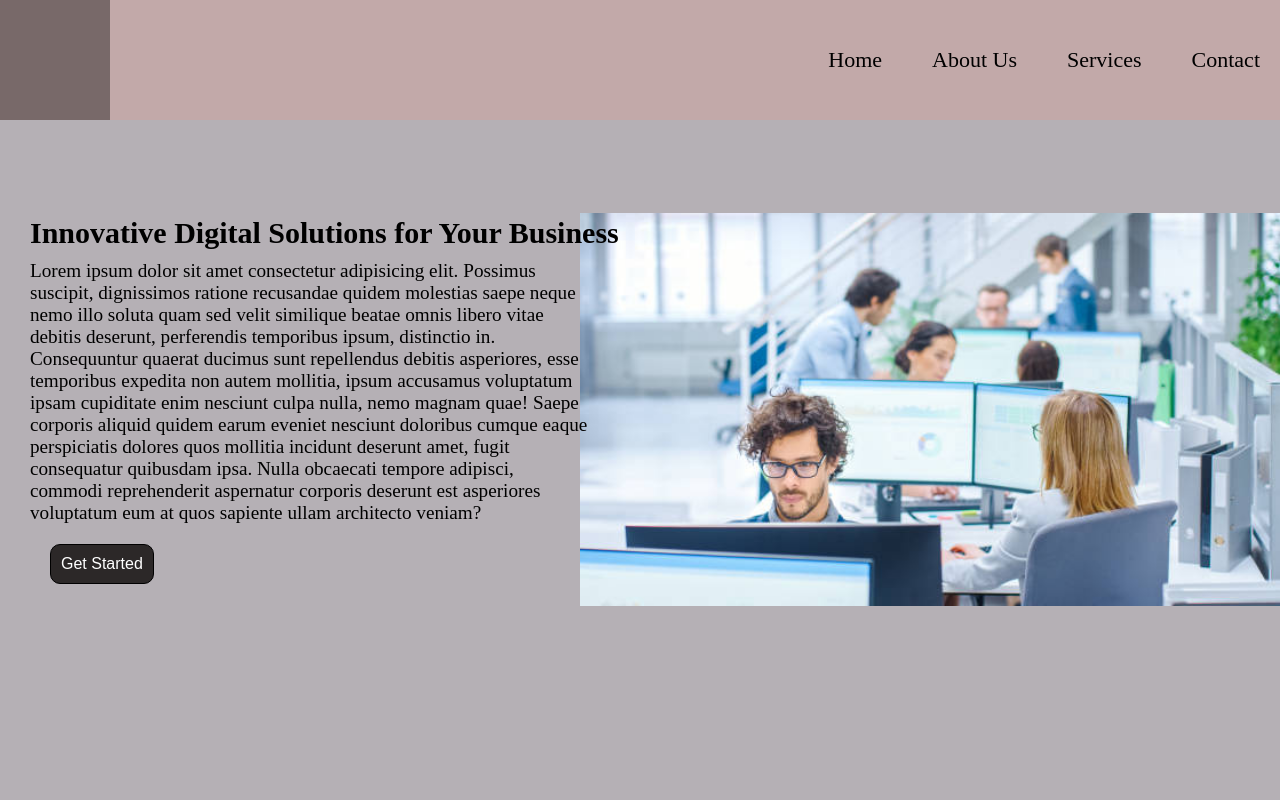
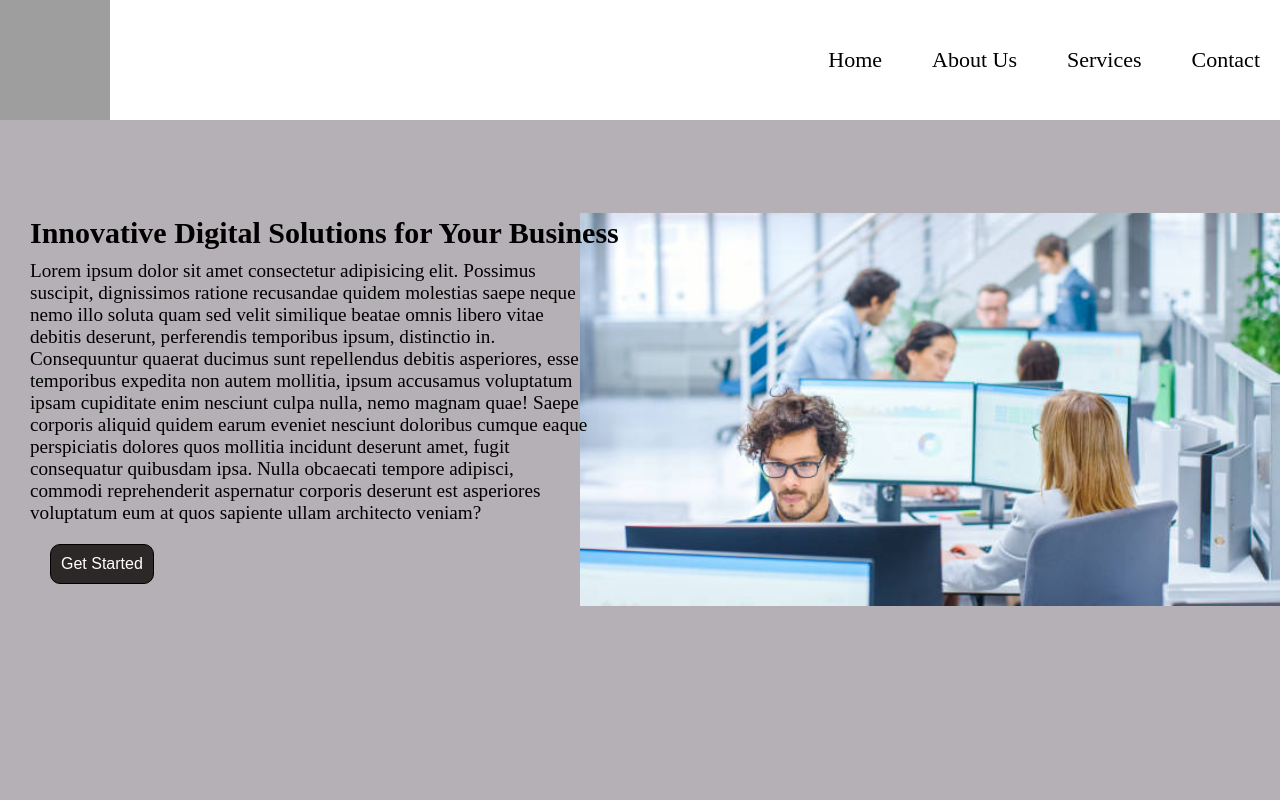
Before and after one commit to gyawalisurakshya09/landing-page, a plain HTML site: page navbar project/index.html in a window 1280 px wide. Shown: the top 800 px of the page. Drawn offline with Linux system fonts and the light colour scheme; grey boxes are pictures that could not be loaded.

Commit message:
Update style.css

```diff
--- a/navbar project/assests/css/style.css
+++ b/navbar project/assests/css/style.css
@@ -16,7 +16,7 @@ body{
     display: flex;
     align-items: center;
     justify-content: space-between;
-    background-color:rgb(194, 169, 169);
+    background-color:white;
     position: fixed;
     width: 100%;
 
```
